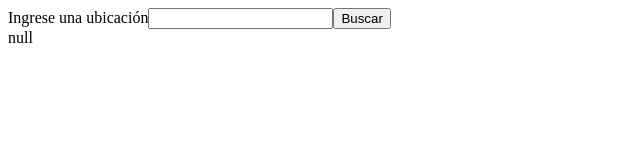
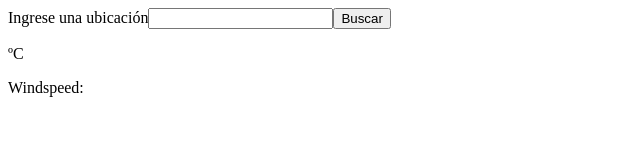
Before and after one commit to mostazzita/weatherApp, a React (Vite) app: page / in a window 1280 px wide. Shown: the top 160 px of the page, without its empty margins (0-640 px from the left). Built offline with nearby package versions, Linux system fonts and the light colour scheme.

Commit message:
ahora se muestra información general del clima

```diff
--- a/src/App.jsx
+++ b/src/App.jsx
@@ -17,7 +17,7 @@ function App() {
     });
 
     const data = await response.json();
-    //console.log(data)
+    console.log(data)
     setWeatherInfo(data)
   } catch (error) {
     console.error(error);
@@ -39,7 +39,11 @@ function App() {
         <button type="submit">Buscar</button>
       </form>
 
-      {weatherInfo ? weatherInfo.address : 'null'}
+      <p>{weatherInfo ? weatherInfo.address : null}</p>
+      <p>{weatherInfo ? weatherInfo.currentConditions.temp : null} ºC</p>
+      <p>Windspeed: {weatherInfo ? weatherInfo.currentConditions.windspeed : null}</p>
+      <p>{weatherInfo ? weatherInfo.currentConditions.conditions : null}</p>
+
     </>
   )
 }
```
